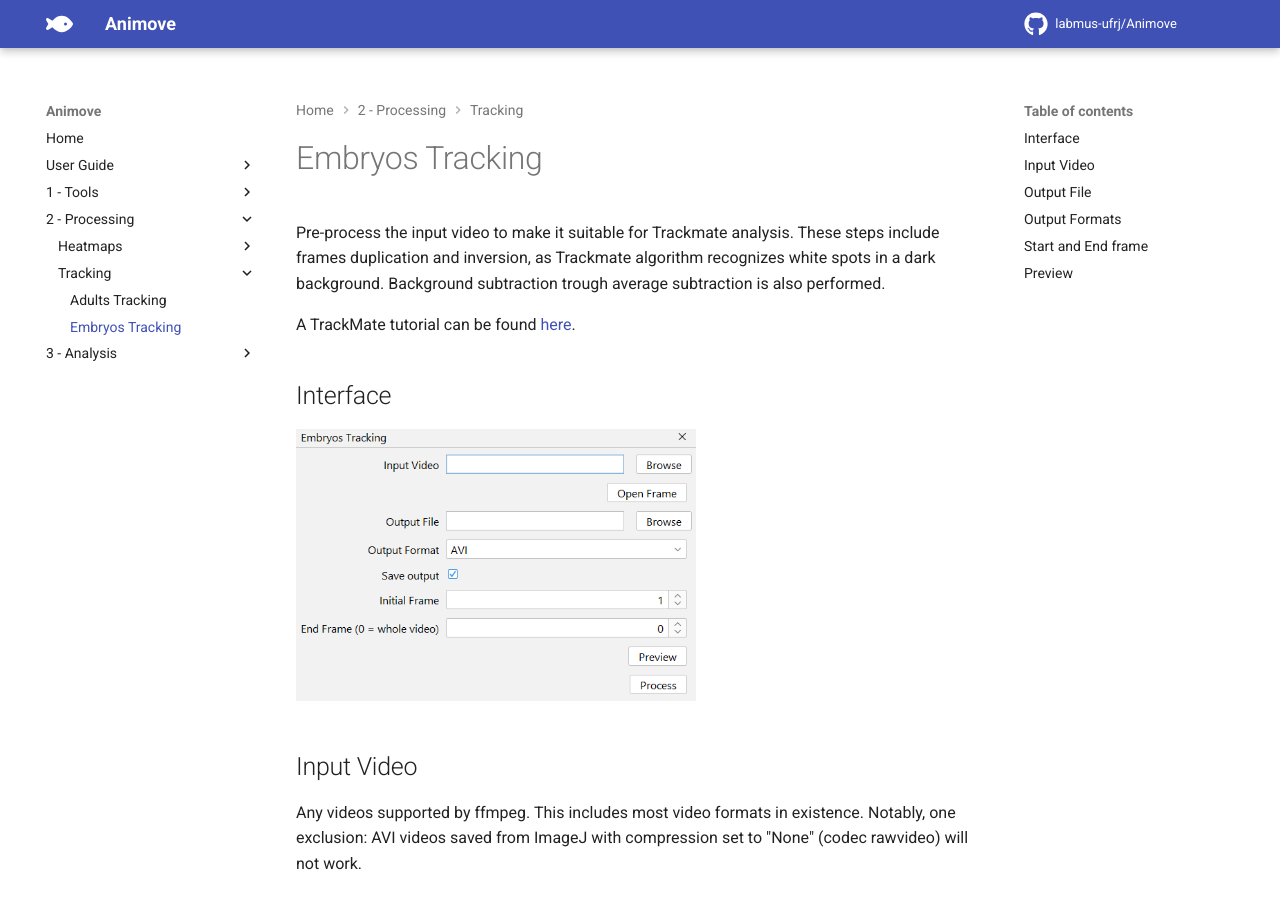
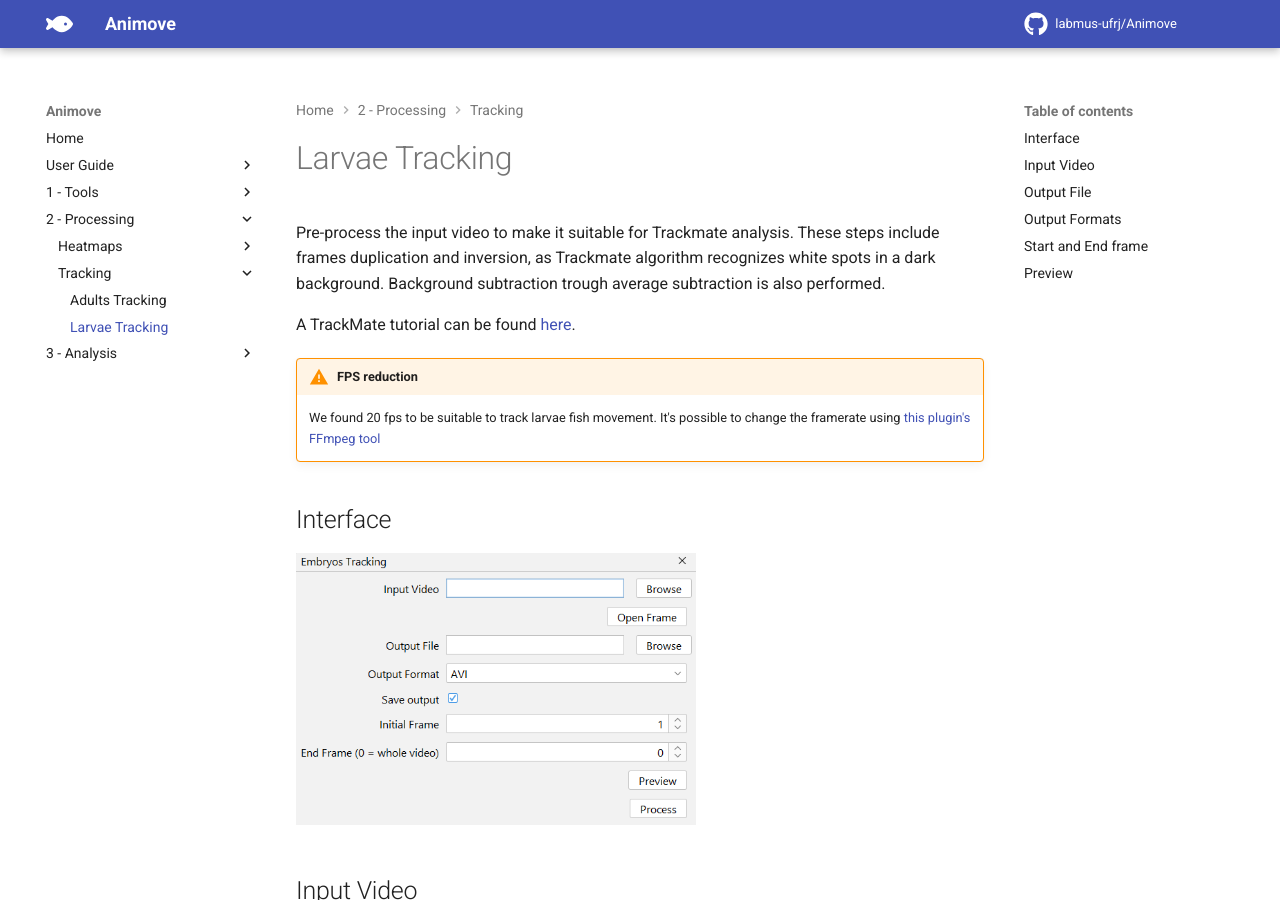
Before and after one commit to labmus-ufrj/Animove, an MkDocs documentation site: the page built from docs/docs/processing/larvae-tracking.md, in a window 1280 px wide and 900 px high. Built offline with MkDocs 1.6.1 and Material for MkDocs 9.7.7, drawn with Linux system fonts in a browser that asks for light colours; comment, search, counter and statistics services are not loaded.

Commit message:
update docs
added FPS reduction warning

```diff
--- a/docs/docs/processing/embryos-tracking.md
+++ b/docs/docs/processing/larvae-tracking.md
@@ -1,10 +1,14 @@
-# Embryos Tracking
+# Larvae Tracking
 
 Pre-process the input video to make it suitable for Trackmate analysis.
 These steps include frames duplication and inversion, as Trackmate algorithm recognizes white spots in a dark background.
 Background subtraction trough average subtraction is also performed.
 
 A TrackMate tutorial can be found [here](https://imagej.net/plugins/trackmate/tutorials/getting-started).
+
+!!! Warning "FPS reduction"
+    We found 20 fps to be suitable to track larvae fish movement. It's possible to change the framerate using [this plugin's FFmpeg tool](../tools/ffmpeg.md)
+
 
 ## Interface
 ![Interface image](img/gui-embryos-tracking.png){ width="400em" }
--- a/docs/mkdocs.yml
+++ b/docs/mkdocs.yml
@@ -36,12 +36,12 @@
       - 'Z-project': 'tools/z-project.md'
   - '2 - Processing':
       - 'Heatmaps':
-          - 'Binary Heatmap Image (Embryos)': 'processing/heatmap-binary.md'
+          - 'Binary Heatmap Image (Larvae)': 'processing/heatmap-binary.md'
           - 'Sum Heatmap Images (Adults)': 'processing/heatmap-images.md'
           - 'Sum Heatmap Video (Adults)': 'processing/heatmap-video.md'
       - 'Tracking':
           - 'Adults Tracking': 'processing/adults-tracking.md'
-          - 'Embryos Tracking': 'processing/embryos-tracking.md'
+          - 'Larvae Tracking': 'processing/larvae-tracking.md'
   - '3 - Analysis':
       - 'Calculate Score Gradient': 'analysis/score-gradient.md'
       - 'Calculate Score Sectors': 'analysis/score-sectors.md'
```
Also changed, not shown: docs/docs/processing/adults-tracking.md (+4 -0 lines), 1 other file.
